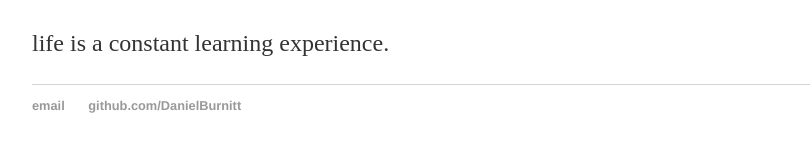
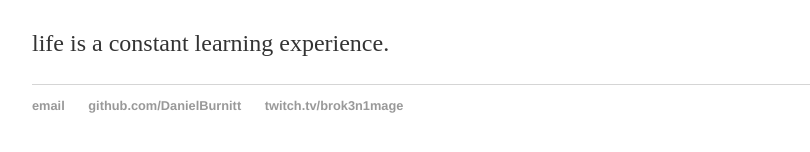
Before and after one commit to DanielBurnitt/DanielBurnitt.github.io, a Jekyll site: the page built from index.html, in a window 1280 px wide. Shown: the part 401-553 px from the top of the page, without its empty margins (160-970 px from the left). Built offline with Jekyll 4.4.1, drawn with Linux system fonts in a browser that asks for light colours.

Commit message:
Update default.html

```diff
--- a/_layouts/default.html
+++ b/_layouts/default.html
@@ -23,6 +23,7 @@
 	    		<ul>
 	        		<li><a href="mailto:vbrokenimagev@gmail.com">email</a></li>
 				<li><a href="https://github.com/DanielBurnitt">github.com/DanielBurnitt</a></li>
+                                <li><a href="https://twitch.tv/brok3n1mage">twitch.tv/brok3n1mage</a></li>
 				</ul>
 			</footer>
 		</body>
```
